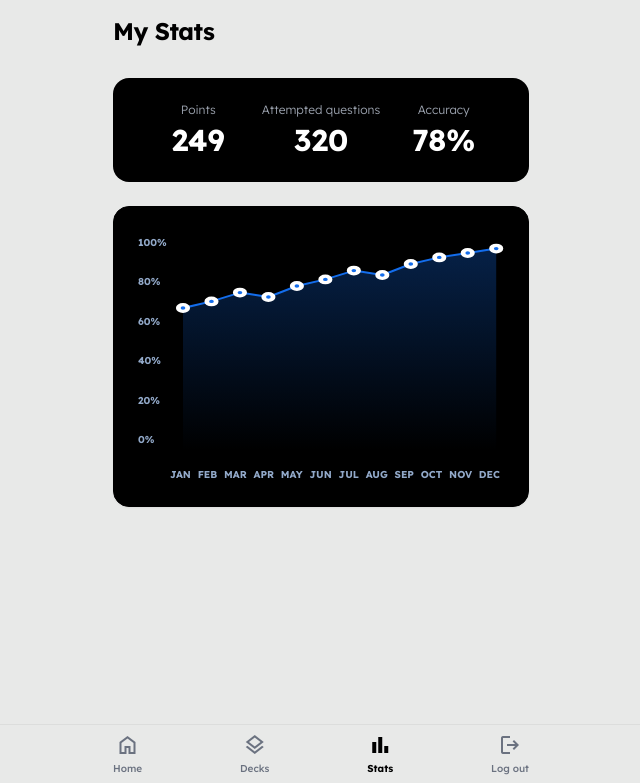
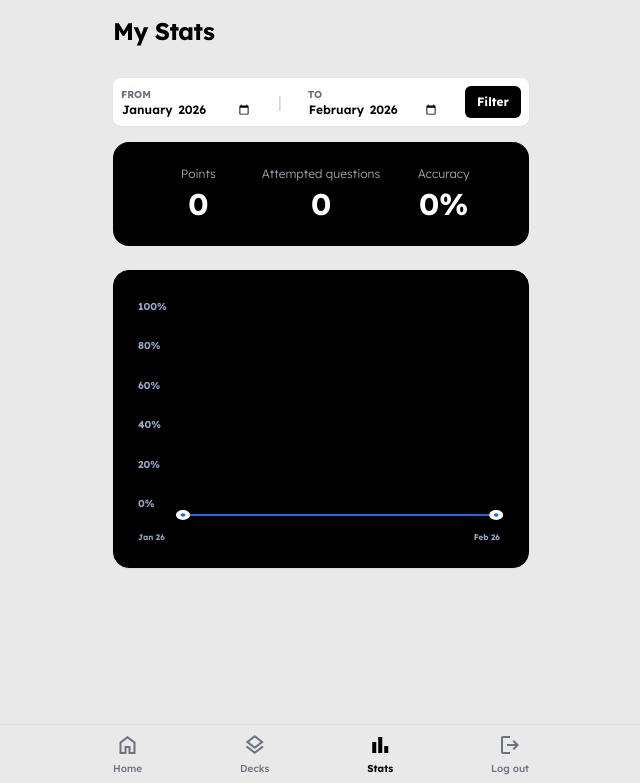
Before and after one commit to Nhuang28/FIle, a Flask app: page /stats in a window 1280 px wide. Shown: the top 783 px of the page, without its empty margins (319-959 px from the left). Run offline with Flask 3, Linux system fonts and the light colour scheme; a user stored in the database is signed in; tables that the repository leaves empty hold one stand-in row (values such as "Sample post"); some libraries are stand-ins or nearby versions.

Commit message:
20260209 update stats and readme

```diff
--- a/app/routes/main.py
+++ b/app/routes/main.py
@@ -1,8 +1,8 @@
-from flask import Blueprint, render_template, redirect, url_for
+from flask import Blueprint, render_template, redirect, url_for, request
 from flask_login import login_required, current_user
 from app import db
 from app.models import Deck, CardProgress, Class
-from datetime import date
+from datetime import date, datetime
 
 bp = Blueprint('main', __name__)
 
@@ -56,30 +56,123 @@ def dashboard():
 @bp.route('/stats')
 @login_required
 def stats():
-    # Mock Data Logic as requested
-    # Formula concept: (Correct MCQ + Correct Fill-in-gap) / (Total attempted excluding Flashcards)
+    from app.models import StudyResult
+    from sqlalchemy import func, and_
+    import calendar
 
-    # Mock Monthly Accuracies for 2026 (12 months)
-    # Trends showing improvement over the year
-    monthly_accuracy = [65, 68, 72, 70, 75, 78, 82, 80, 85, 88, 90, 92]
+    # Get filter parameters from query string
+    start_str = request.args.get('start_date')
+    end_str = request.args.get('end_date')
 
-    # Mock Aggregates (Year to Date)
-    # Logic: 1 Correct Answer (MCQ/Gap) = 1 Point
-    # Therefore, Points must be <= Attempted Questions
-    attempted_questions = 320 # MCQ + Fill-in-gap attempts
+    today = date.today()
 
-    # Calculate average accuracy from the monthly data for consistency
-    if monthly_accuracy:
-        accuracy = int(sum(monthly_accuracy) / len(monthly_accuracy))
+    # Default: Jan 1st of current year to Today
+    if start_str:
+        try:
+            start_date = datetime.strptime(start_str, '%Y-%m').date().replace(day=1)
+        except ValueError:
+            start_date = date(today.year, 1, 1)
     else:
-        accuracy = 0
+        start_date = date(today.year, 1, 1)
 
-    # Calculate points based on accuracy (approximately) to satisfy Points <= Attempts
-    # Points = Attempts * Accuracy%
-    total_points = int(attempted_questions * (accuracy / 100))
+    if end_str:
+        try:
+            # End of selected month
+            end_dt = datetime.strptime(end_str, '%Y-%m')
+            # Get last day of month
+            last_day = calendar.monthrange(end_dt.year, end_dt.month)[1]
+            end_date = end_dt.date().replace(day=last_day)
+        except ValueError:
+            end_date = today
+    else:
+        end_date = today
+
+    # Base query for user's results within range
+    # Filter out 'flashcard' type if Points strictly means "Correct Answer"
+    # But usually flashcards don't have scores like MCQ.
+    # The requirement says: 1 Correct Answer (MCQ/Gap) = 1 Point.
+    # Flashcards in our seed script might have scores, but user prompt implied logic:
+    # "Ensuring the Y-axis accurately reflects the percentage of correct MCQ and Fill-in-the-gap questions out of the total attempted questions (excluding Flashcards)."
+
+    base_query = StudyResult.query.filter(
+        StudyResult.user_id == current_user.id,
+        StudyResult.completed_at >= start_date,
+        StudyResult.completed_at <= datetime.combine(end_date, datetime.max.time()),
+        StudyResult.question_type.in_(['mcq', 'fill_gap'])
+    )
+
+    results = base_query.all()
+
+    attempted_questions = len(results)
+
+    # Calculate Total Points (assuming score is 1 for correct, or sum of scores if score tracked)
+    # The user request said: "logic where each correct answer... counts as 1 point".
+    # Our StudyResult has 'score' and 'max_score'.
+    # If score > 0 it's likely correct? Or if score == max_score?
+    # Let's assume for now score is the points.
+    # BUT, specific logic requested earlier: "Points must be <= Attempted questions".
+    # So max score for a single question should be 1.
+    # Our seed script generates scores like 5-20. We need to normalize or count "correct" ones.
+    # Let's assume ANY score > 0 is "Correct" = 1 Point?
+    # OR better: (score / max_score) * 1.
+    # Let's go with: Points = Sum(score) but capped?
+    # Re-reading prompt: "implement a logic where each correct answer ... counts as 1 point".
+    # So if I got 5/5 on a question, that's 1 point. If I got 0/5, 0 points.
+
+    total_points = 0
+    for r in results:
+        if r.max_score > 0 and (r.score / r.max_score) >= 0.5: # Threshold for "correct"
+            total_points += 1
+
+    # Accuracy
+    accuracy = 0
+    if attempted_questions > 0:
+        accuracy = int((total_points / attempted_questions) * 100)
+
+    # Monthly Data for Chart
+    # We need a list of accuracies for every month in the range.
+
+    monthly_data = [] # List of dicts or just values? Template expects list of values.
+    # But if range is 13 months, list needs 13 items.
+    # And we need labels (Jan, Feb...).
+
+    current_m = start_date.replace(day=1)
+    month_labels = []
+    monthly_accuracy = []
+
+    while current_m <= end_date:
+        # End of this month
+        last_day = calendar.monthrange(current_m.year, current_m.month)[1]
+        m_end = current_m.replace(day=last_day)
+
+        # Query for this specific month
+        m_results = [r for r in results if r.completed_at.date() >= current_m and r.completed_at.date() <= m_end]
+
+        m_attempts = len(m_results)
+        m_points = 0
+        for r in m_results:
+             if r.max_score > 0 and (r.score / r.max_score) >= 0.5:
+                m_points += 1
+
+        if m_attempts > 0:
+            m_acc = int((m_points / m_attempts) * 100)
+        else:
+            m_acc = 0
+
+        monthly_accuracy.append(m_acc)
+        month_labels.append(current_m.strftime("%b %y")) # e.g., Jan 25
+
+        # Next month
+        if current_m.month == 12:
+            current_m = current_m.replace(year=current_m.year + 1, month=1)
+        else:
+            current_m = current_m.replace(month=current_m.month + 1)
 
     return render_template('stats.html',
                            total_points=total_points,
                            attempted_questions=attempted_questions,
                            accuracy=accuracy,
-                           monthly_accuracy=monthly_accuracy)
+                           monthly_accuracy=monthly_accuracy,
+                           month_labels=month_labels,
+                           start_date=start_str or start_date.strftime('%Y-%m'),
+                           end_date=end_str or end_date.strftime('%Y-%m'))
--- a/app/templates/stats.html
+++ b/app/templates/stats.html
@@ -20,8 +20,28 @@
 
 <div class="bg-[#E8E9E8] text-black min-h-screen">
     <main class="max-w-md mx-auto pb-24">
+        <!-- Filter Section -->
+        <section class="px-4 mt-6">
+            <form action="{{ url_for('main.stats') }}" method="GET"
+                class="flex gap-2 items-center justify-between bg-white rounded-lg p-2 shadow-sm">
+                <div class="flex flex-col">
+                    <label for="start_date" class="text-[10px] text-gray-500 font-bold uppercase">From</label>
+                    <input type="month" id="start_date" name="start_date" value="{{ start_date }}"
+                        class="text-xs border-none bg-transparent focus:ring-0 p-0 text-black font-semibold">
+                </div>
+                <span class="text-gray-300">|</span>
+                <div class="flex flex-col">
+                    <label for="end_date" class="text-[10px] text-gray-500 font-bold uppercase">To</label>
+                    <input type="month" id="end_date" name="end_date" value="{{ end_date }}"
+                        class="text-xs border-none bg-transparent focus:ring-0 p-0 text-black font-semibold">
+                </div>
+                <button type="submit"
+                    class="bg-black text-white text-xs px-3 py-2 rounded-md font-bold hover:bg-gray-800 transition">Filter</button>
+            </form>
+        </section>
+
         <!-- Summary Section (Single Black Container) -->
-        <section class="px-4 mt-6">
+        <section class="px-4 mt-4">
             <div class="bg-black w-full rounded-2xl p-6 flex justify-between items-center text-center">
                 <!-- Column 1: Points -->
                 <div class="flex-1 flex flex-col items-center">
@@ -58,6 +78,7 @@
 
                     <!-- SVG Line Chart (Dynamic) -->
                     <div class="relative h-[220px] flex-1 flex items-end justify-between px-2">
+                        {% if monthly_accuracy %}
                         <svg class="w-full h-full overflow-visible" viewBox="0 0 100 100" preserveAspectRatio="none">
                             <!-- Gradient Definition -->
                             <defs>
@@ -71,7 +92,11 @@
                             <!-- Data Y is inverted: 0 is top, 100 is bottom. So value 80% -> y=20 -->
                             {% set points = [] %}
                             {% for acc in monthly_accuracy %}
+                            {% if monthly_accuracy|length > 1 %}
                             {% set x = (loop.index0 / (monthly_accuracy|length - 1)) * 100 %}
+                            {% else %}
+                            {% set x = 50 %} <!-- Center single point -->
+                            {% endif %}
                             {% set y = 100 - acc %}
                             {% set _ = points.append(x ~ ',' ~ y) %}
                             {% endfor %}
@@ -87,29 +112,29 @@
 
                             <!-- Points and Tooltips -->
                             {% for acc in monthly_accuracy %}
+                            {% if monthly_accuracy|length > 1 %}
                             {% set x = (loop.index0 / (monthly_accuracy|length - 1)) * 100 %}
+                            {% else %}
+                            {% set x = 50 %}
+                            {% endif %}
                             {% set y = 100 - acc %}
                             <circle cx="{{ x }}" cy="{{ y }}" r="1.5" fill="#136dec" stroke="white"
                                 stroke-width="1.5" />
                             {% endfor %}
                         </svg>
+                        {% else %}
+                        <div class="w-full h-full flex items-center justify-center text-gray-500 text-xs">No data for
+                            selected range</div>
+                        {% endif %}
                     </div>
                 </div>
 
                 <!-- X-Axis Labels -->
-                <div class="flex justify-between mt-4 px-1 pl-8">
-                    <span class="text-[#92a9c9] text-[10px] font-bold">JAN</span>
-                    <span class="text-[#92a9c9] text-[10px] font-bold">FEB</span>
-                    <span class="text-[#92a9c9] text-[10px] font-bold">MAR</span>
-                    <span class="text-[#92a9c9] text-[10px] font-bold">APR</span>
-                    <span class="text-[#92a9c9] text-[10px] font-bold">MAY</span>
-                    <span class="text-[#92a9c9] text-[10px] font-bold">JUN</span>
-                    <span class="text-[#92a9c9] text-[10px] font-bold">JUL</span>
-                    <span class="text-[#92a9c9] text-[10px] font-bold">AUG</span>
-                    <span class="text-[#92a9c9] text-[10px] font-bold">SEP</span>
-                    <span class="text-[#92a9c9] text-[10px] font-bold">OCT</span>
-                    <span class="text-[#92a9c9] text-[10px] font-bold">NOV</span>
-                    <span class="text-[#92a9c9] text-[10px] font-bold">DEC</span>
+                <div class="flex justify-between mt-4 px-1 pl-0">
+                    {% for label in month_labels %}
+                    <!-- Show specific labels to avoid overcrowding? For now show all, maybe use CSS to hide if too many -->
+                    <span class="text-[#92a9c9] text-[8px] font-bold">{{ label }}</span>
+                    {% endfor %}
                 </div>
             </div>
         </section>
```
Also changed, not shown: scripts/seed_stats.py (added, +74 -0 lines), README.md, app.db.
